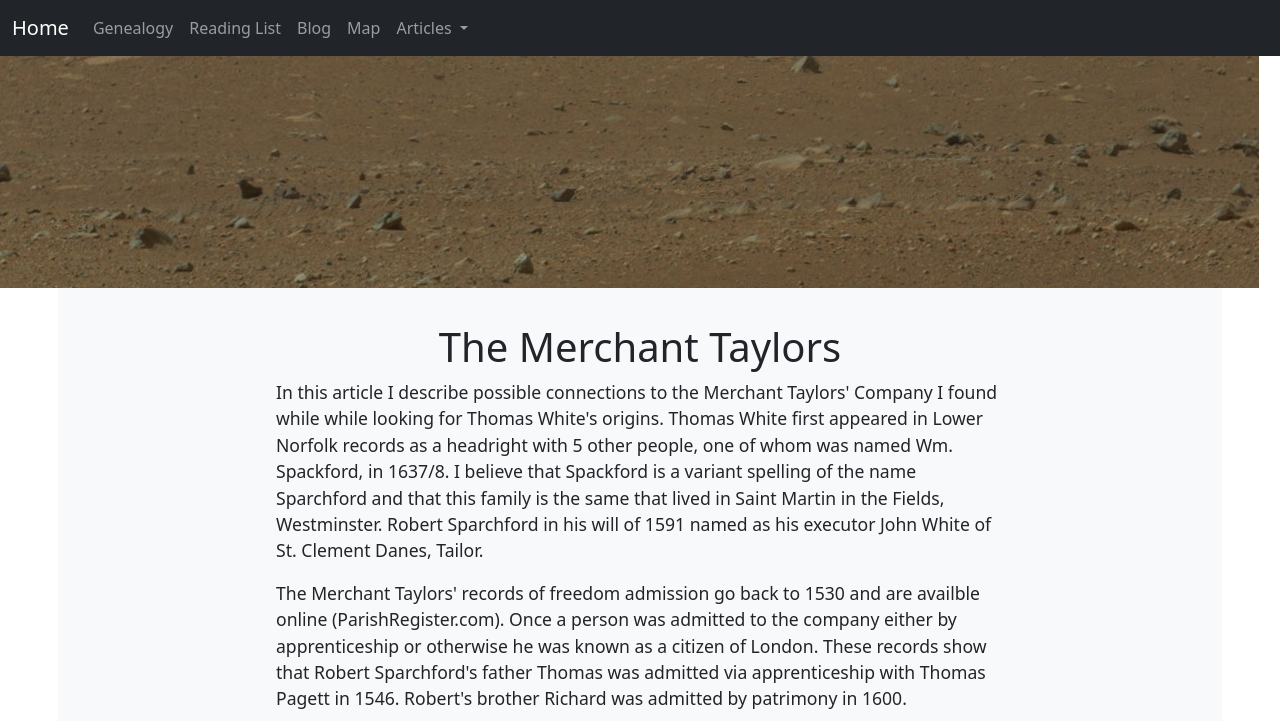
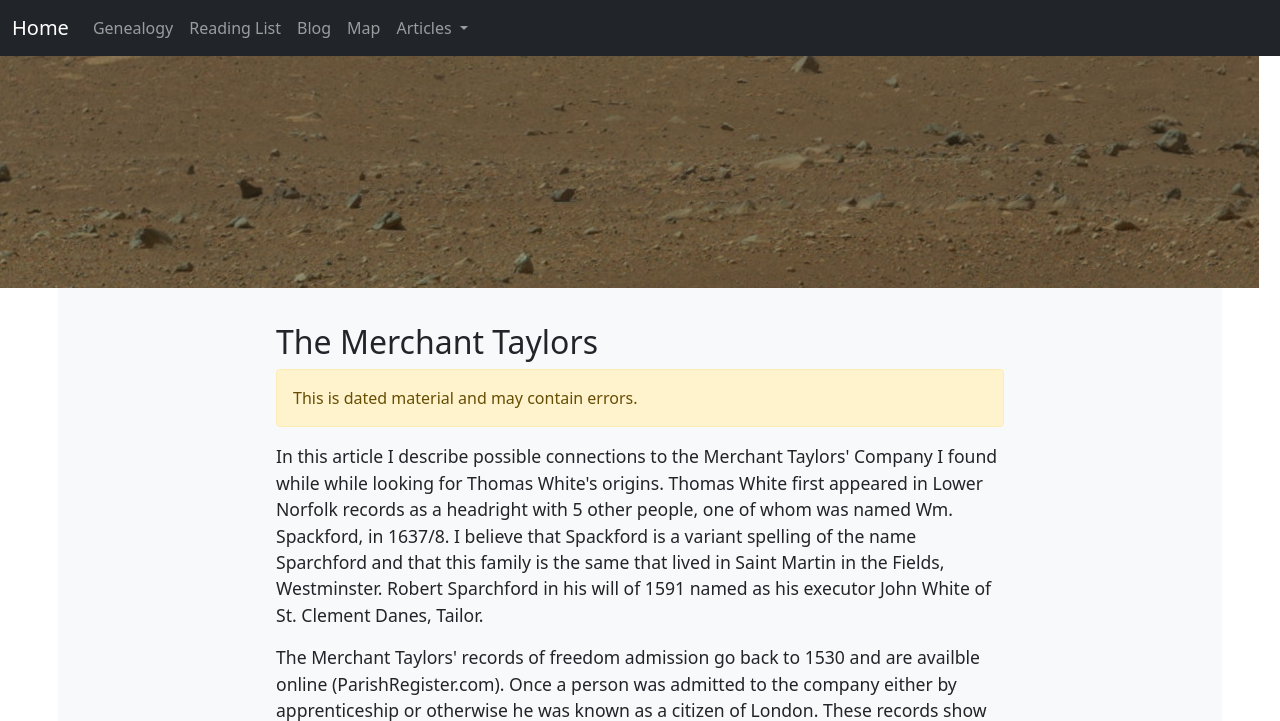
Before and after one commit to basic99/homepage2, a PHP site: page /article/the-merchant-taylors.php in a window 1280 px wide. Shown: the top 721 px of the page. Run offline with PHP 8.4, Linux system fonts and the light colour scheme.

Commit message:
templates

```diff
--- a/article/a-possible-english-ancestry-for-thomas-white.php
+++ b/article/a-possible-english-ancestry-for-thomas-white.php
@@ -30,6 +30,9 @@ include "../menu.php";
   <div class="col-md-2"></div>
   <div class="col-md-8">
     <h2>A Possible English Ancestry for Thomas White</h2>
+     <div class="alert alert-warning" role="alert">
+      This is dated material and may contain errors.
+    </div>
     <!-- <h3 style='color: red;'>Results not in agreement with later research</h3> -->
 
 <p>Thomas White (1599-1665) was granted 450 acres in Lower Norfolk County with Peter Sexton on March 1653(Nugent 1:247). The grant was on the Southern Branch on the south side of Gaythers Creek. Just across Gaythers Creek was the land of Thomas Alexander, granted in 1665(Nugent 1:540).
--- a/article/ancestry-of-william-white-clerk.php
+++ b/article/ancestry-of-william-white-clerk.php
@@ -30,6 +30,9 @@ include "../menu.php";
   <div class="col-md-2"></div>
   <div class="col-md-8">
     <h2>Ancestry Of William White, Clerk</h2>
+     <div class="alert alert-warning" role="alert">
+      This is dated material and may contain errors.
+    </div>
     <p>William White Clerk died in York County, Virginia, in 1658. I used a record I found in the IGI to tentatively identify William White as being from Elworthy in Somerset. The will of Martha White, his widow, showed that he was the brother of Jeremiah White, minister. The fact that he was the brother of Jeremiah White has caused me to change his proposed ancestry to one that shows he was from Sempringham in Lincolnshire.
 
 <p>There is only one record in the university database for Jeremiah White:
--- a/article/the-merchant-taylors.php
+++ b/article/the-merchant-taylors.php
@@ -29,7 +29,10 @@ include "../menu.php";
 <div class="row g-5 bg-light rounded">
   <div class="col-md-2"></div>
   <div class="col-md-8">
-    <h1>The Merchant Taylors</h1>
+    <h2>The Merchant Taylors</h2>
+     <div class="alert alert-warning" role="alert">
+      This is dated material and may contain errors.
+    </div>
     <p>In this article I describe possible connections to the Merchant Taylors' Company I found while while looking for Thomas White's origins. Thomas White first appeared in Lower Norfolk records as a headright with 5 other people, one of whom was named Wm. Spackford, in 1637/8. I believe that Spackford is a variant spelling of the name Sparchford and that this family is the same that lived in Saint Martin in the Fields, Westminster. Robert Sparchford in his will of 1591 named as his executor John White of St. Clement Danes, Tailor.
 
 <p>The Merchant Taylors' records of freedom admission go back to 1530 and are availble online (ParishRegister.com). Once a person was admitted to the company either by apprenticeship or otherwise he was known as a citizen of London. These records show that Robert Sparchford's father Thomas was admitted via apprenticeship with Thomas Pagett in 1546. Robert's brother Richard was admitted by patrimony in 1600.
--- a/article/white-manning-hodges-london-connection.php
+++ b/article/white-manning-hodges-london-connection.php
@@ -31,6 +31,9 @@ include "../menu.php";
   <div class="col-md-2"></div>
   <div class="col-md-8">
     <h2>White, Manning, Hodges London Connection</h2>
+    <div class="alert alert-warning" role="alert">
+      This is dated material and may contain errors.
+    </div>
     <p>In this article I consider records that show a possibility that Thomas White, John Manning, and Roger Hodges of Lower Norfolk County were immigrants from Westminster or the west end of London. The evidence is admittedly circumstantial. Many of the records that I show as possibly referring to someone in Virginia and England I'm sure refer to different people of the same name, but at least some of them might refer to the same person or at least a relative of the same name. Wills that support this article are another link on this site.
       <br>
 
```
